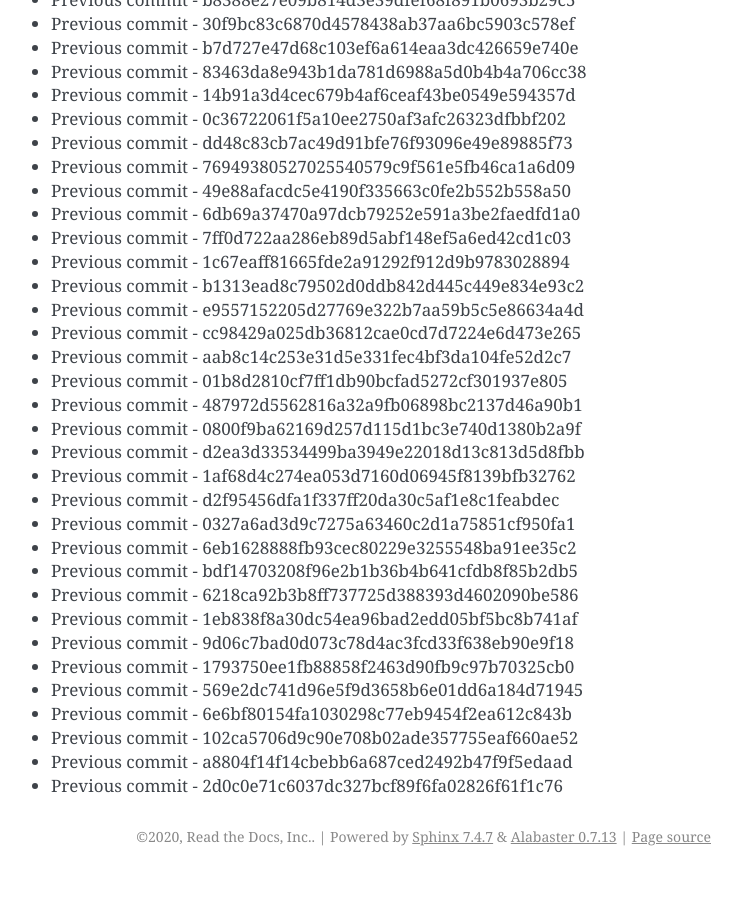
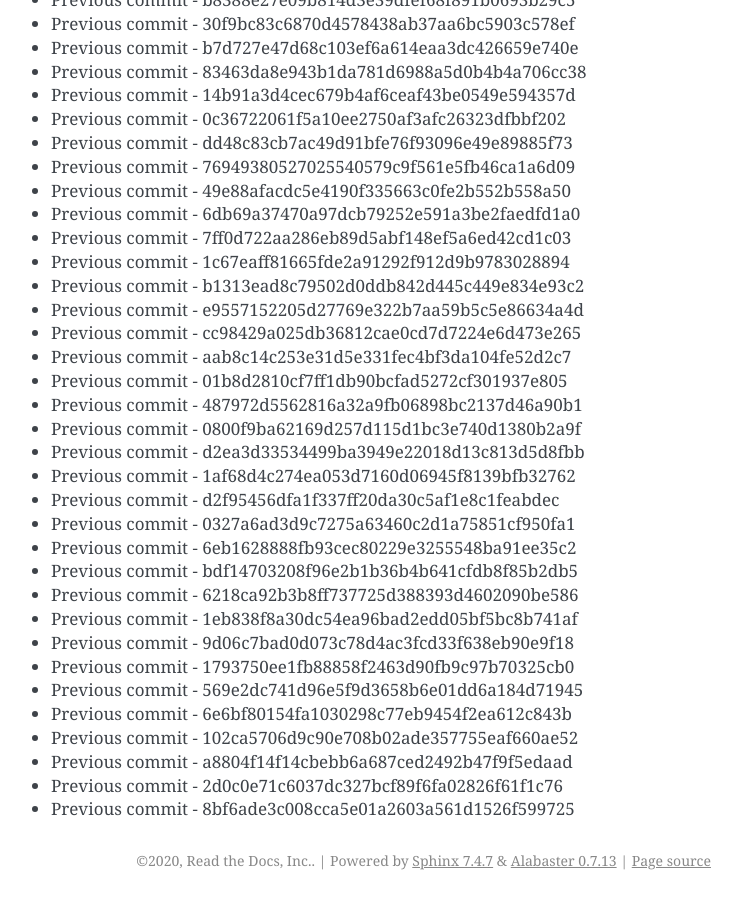
Before and after one commit to readthedocs/rtd-git-stresstest, a Sphinx documentation site: the page built from docs/updates.rst, in a window 1280 px wide and 900 px high, scrolled down 16266 px. Shown: the whole window, without its empty margins (399-1141 px from the left). Built offline with Sphinx 7.4.7, drawn with Linux system fonts in a browser that asks for light colours; before the commit the page ends 17142 px from its top, so only the background shows below that.

Commit message:
Generating commit from previous: 8bf6ade3c008cca5e01a2603a561d1526f599725

```diff
--- a/docs/updates.rst
+++ b/docs/updates.rst
@@ -715,3 +715,4 @@ It can be tested for any performance characteristics.
 * Previous commit - 102ca5706d9c90e708b02ade357755eaf660ae52
 * Previous commit - a8804f14f14cbebb6a687ced2492b47f9f5edaad
 * Previous commit - 2d0c0e71c6037dc327bcf89f6fa02826f61f1c76
+* Previous commit - 8bf6ade3c008cca5e01a2603a561d1526f599725
```
